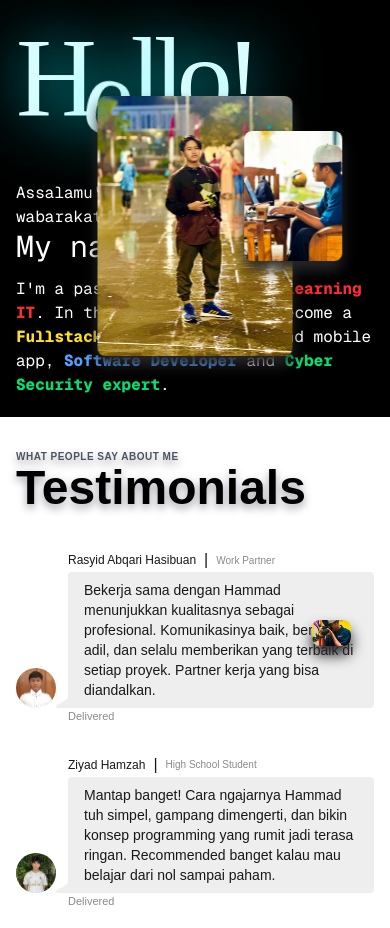
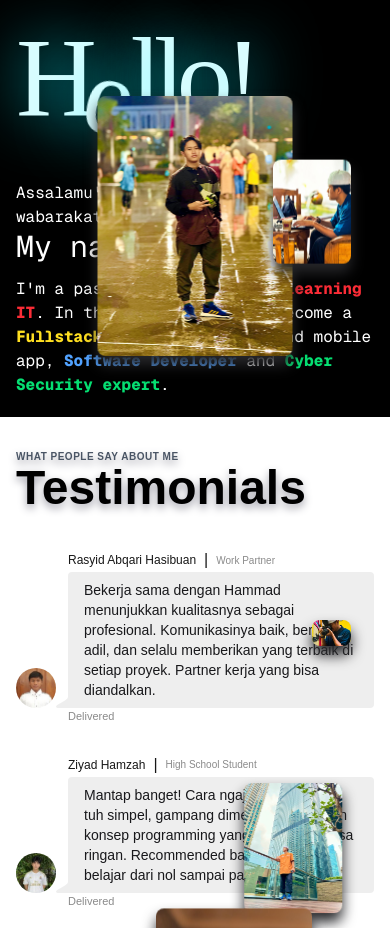
Before and after one commit to hmad28/Next-JS-Portfolio, a Next.js app: page / in a window 390 px wide. Shown: the part 6240-7168 px from the top of the page. Built offline with nearby package versions, Linux system fonts and the light colour scheme; a web font is replaced by a local one.

Commit message:
fix the floating images at about section

```diff
--- a/app/page.tsx
+++ b/app/page.tsx
@@ -676,7 +676,7 @@ export default function Home() {
             />
           </div>
           <div
-            className="absolute z-1 top-10/7 left-3/4 md:left-5/7 2xl:left-2/3 -translate-x-1/2 -translate-y-1/2 drop-shadow-xl drop-shadow-zinc-800"
+            className="absolute z-1 top-9/7 md:top-10/7 left-3/4 md:left-5/7 2xl:left-2/3 -translate-x-1/2 -translate-y-1/2 drop-shadow-xl drop-shadow-zinc-800"
             style={{
               transform: `translate(-0%, 80%) translateY(${offsetY * -0.2}px)`,
               transition: "transform 1.2s linear",
@@ -693,7 +693,7 @@ export default function Home() {
             />
           </div>
           <div
-            className="absolute z-1 top-12/8 md:top-10/8 left-3/5 drop-shadow-xl drop-shadow-zinc-800"
+            className="absolute z-1 top-11/8 md:top-10/8 left-3/5 drop-shadow-xl drop-shadow-zinc-800"
             style={{
               transform: `translate(-50%, 30%) translateY(${offsetY * -0.2}px)`,
               transition: "transform 1.5s linear",
@@ -710,7 +710,7 @@ export default function Home() {
             />
           </div>
           <div
-            className="absolute z-1 top-7/8 md:top-11/8 left-3/4 md:left-5/6 2xl:left-3/4 drop-shadow-xl drop-shadow-zinc-800"
+            className="absolute z-1 top-7/8 md:top-11/8 left-4/5 md:left-5/6 2xl:left-3/4 drop-shadow-xl drop-shadow-zinc-800"
             style={{
               transform: `translate(-50%, -110%) translateY(${
                 offsetY * -0.1
```
